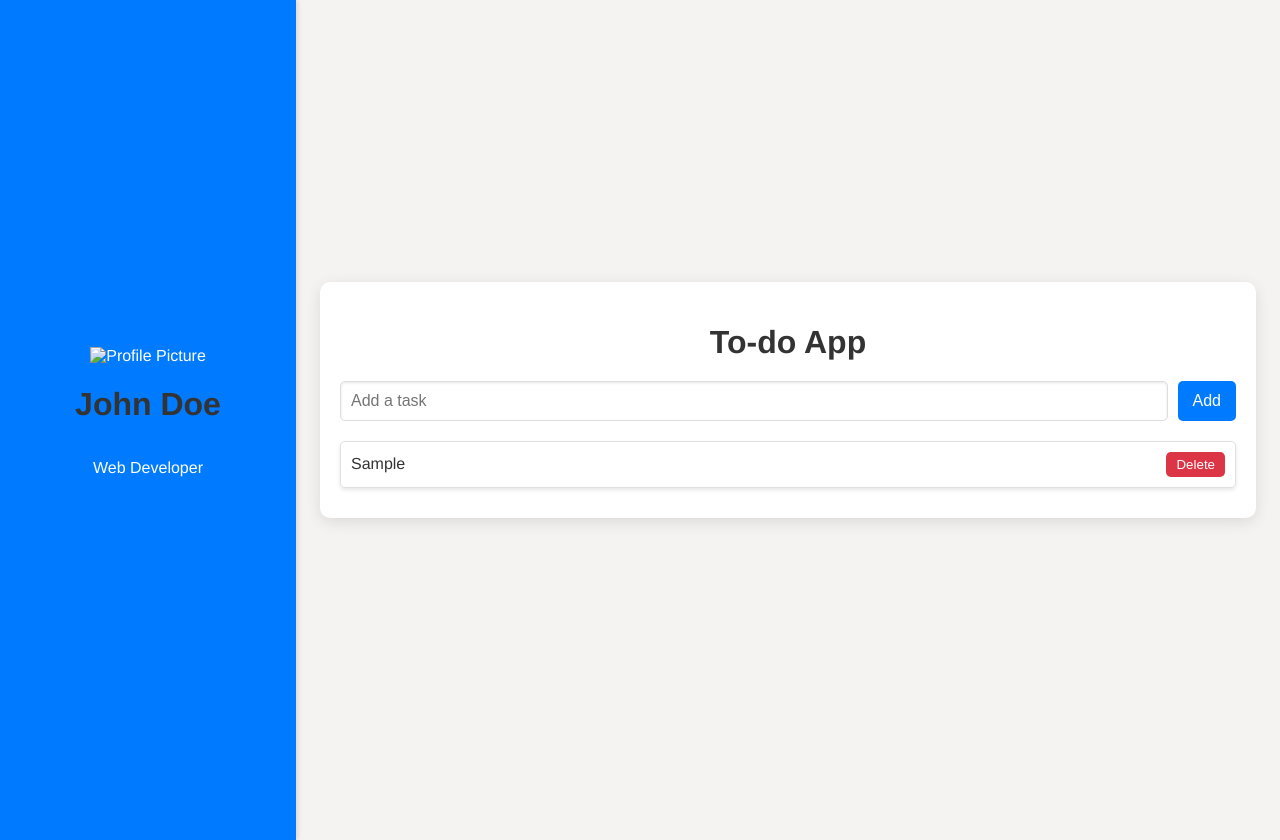
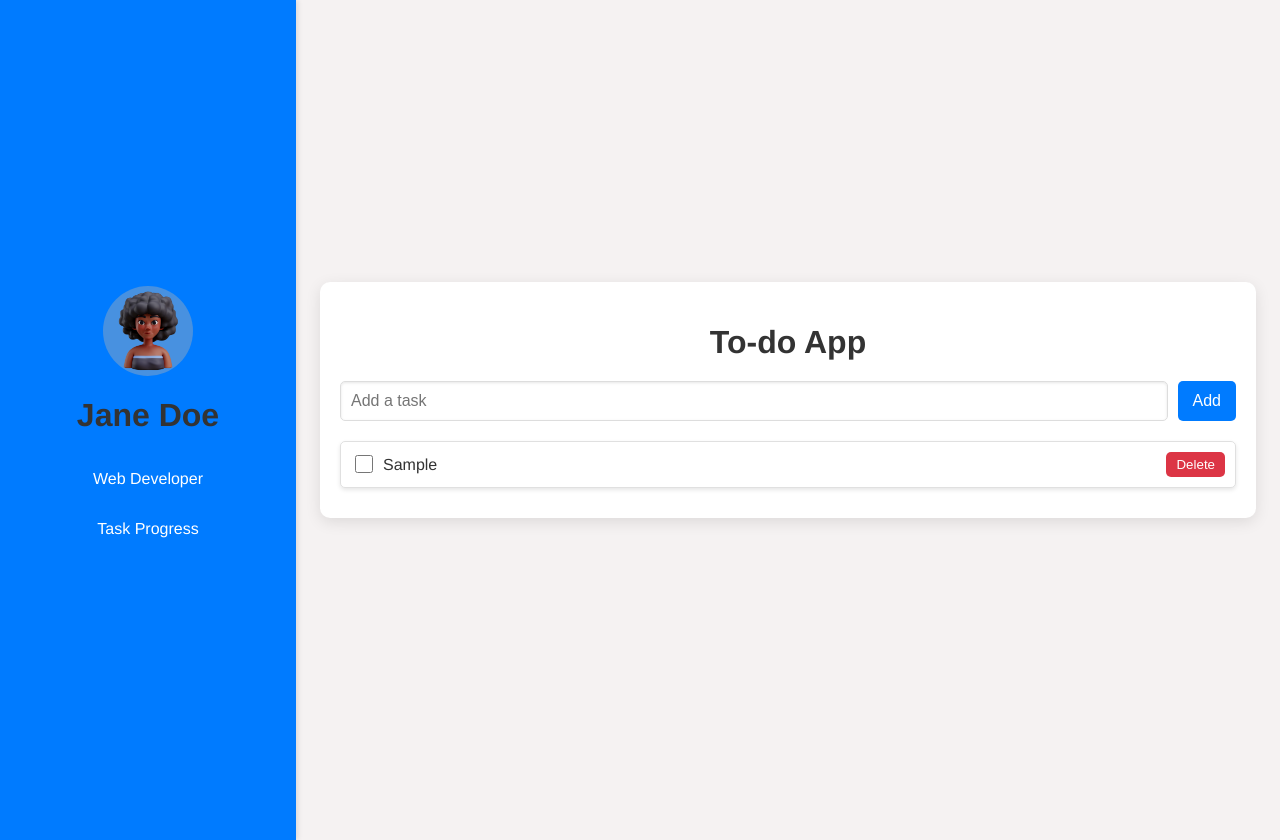
Before and after one commit to huysuy05/CSC-215_Final_Project, a plain HTML site: page index.html in a window 1280 px wide. Both pictures are taken after typing "Sample" into the empty fields and a click on the button "Add". Drawn offline with Linux system fonts and the light colour scheme.

Commit message:
added more ui

```diff
--- a/index.html
+++ b/index.html
@@ -9,11 +9,11 @@
   </head>
   <body>
     <div class="profile">
-      <img src="profile.jpg" alt="Profile Picture" />
-      <h1>John Doe</h1>
+      <img src="images/profile.jpg" alt="Profile Picture" id="profile" />
+      <h1>Jane Doe</h1>
       <p>Web Developer</p>
-
-    </div>
+      <p> Task Progress</p>
+        </div>
     <div class="container">
       <h1>To-do App</h1>
       <form id="task-form">
--- a/script.js
+++ b/script.js
@@ -18,7 +18,22 @@ document.addEventListener("DOMContentLoaded", function () {
     // Function to add a task to the list
     function addTask(taskName) {
         const li = document.createElement("li");
-        li.textContent = taskName;
+        li.classList.add("task-item"); // Optional class for styling
+
+        // Create a checkbox
+        const checkbox = document.createElement("input");
+        checkbox.type = "checkbox";
+        checkbox.classList.add("task-checkbox");
+
+        // Add an event listener for checking/unchecking
+        checkbox.addEventListener("change", function () {
+            li.classList.toggle("completed"); // Toggle a completed class for styling
+        });
+
+        // Create a span for the task name
+        const taskSpan = document.createElement("span");
+        taskSpan.textContent = taskName;
+        taskSpan.classList.add("task-title"); // Optional class for styling
 
         // Add a delete button to each task
         const deleteButton = document.createElement("button");
@@ -28,9 +43,15 @@ document.addEventListener("DOMContentLoaded", function () {
             li.remove(); // Remove task from list
         });
 
-        li.appendChild(deleteButton);
+        // Append the checkbox, task name, and delete button to the list item
+        li.appendChild(checkbox); // Checkbox comes first
+        li.appendChild(taskSpan); // Then the task name
+        li.appendChild(deleteButton); // Finally the delete button
+
+        // Append the list item to the task list
         taskList.appendChild(li);
     }
+
 
 
 });
--- a/styles.css
+++ b/styles.css
@@ -90,6 +90,7 @@ ul {
 li {
     display: flex;
     justify-content: space-between;
+
     align-items: center;
     margin: 10px 0;
     padding: 10px;
@@ -103,6 +104,25 @@ li {
 li:hover {
     transform: translateY(-2px);
     background-color: #f1f1f1;
+}
+
+.task-checkbox {
+    margin-right: 5px;
+    /* Reduces space between checkbox and title */
+    width: 18px;
+    /* Adjust checkbox size */
+    height: 18px;
+}
+
+/* Task title styling */
+.task-title {
+    margin: 0;
+    line-height: 1.2;
+    /* Aligns text with the checkbox */
+    flex-grow: 1;
+    /* Ensures the title takes up available space if needed */
+    padding-left: 5px;
+    /* Optional: Fine-tune spacing */
 }
 
 button.delete {
@@ -174,3 +194,9 @@ li.removed {
         opacity: 0;
     }
 }
+
+#profile {
+    width: 90px;
+    border-radius: 100%;
+    border: #f1f1f1;
+}
```
Also changed, not shown: images/profile.jpg (added), 2 other files.
